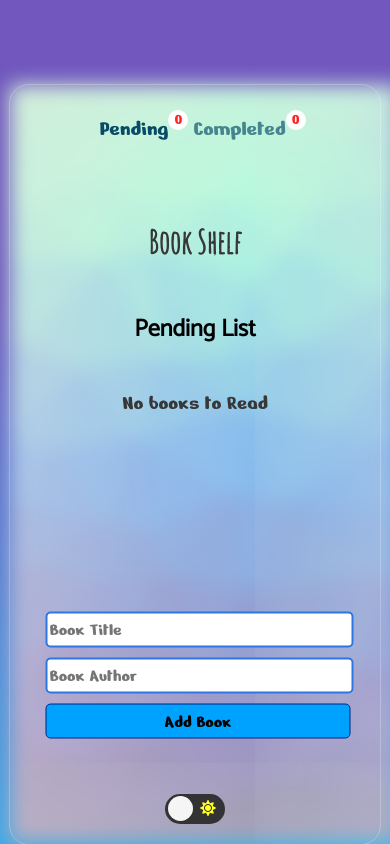
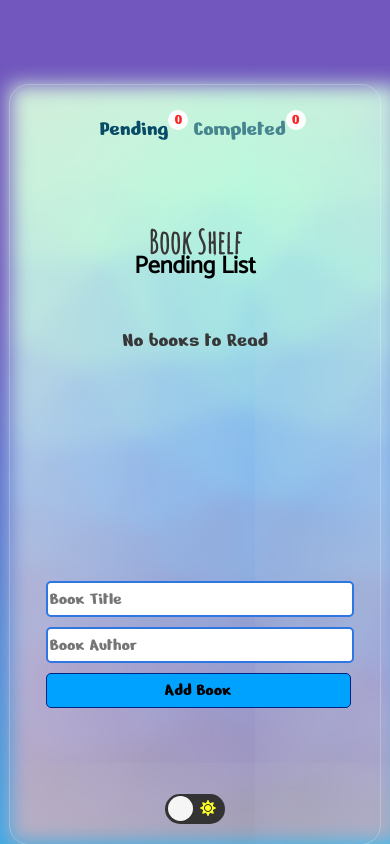
Before and after one commit to neo-athletics/bookshelf, a React (Create React App) app: page / in a window 390 px wide. Built offline with nearby package versions, Linux system fonts and the light colour scheme.

Commit message:
fixed mispelled class selector in css

```diff
--- a/src/style/bookshelf.css
+++ b/src/style/bookshelf.css
@@ -88,7 +88,7 @@ input[type="text"],
   text-align: center;
   font-size: 21px;
 }
-.bookform {
+.bookForm {
   align-self: center;
   }
 
@@ -238,12 +238,7 @@ span.bookLength {
   .booksReadList {
     height: 90%;
   }
-  .bookForm {
-    position: absolute;
-    bottom: 170px;
-    left: 50%;
-    transform: translate(-50%, 50%);
-  }
+
   .toggleSwitch {
     padding-bottom: 20px;
   }
```
